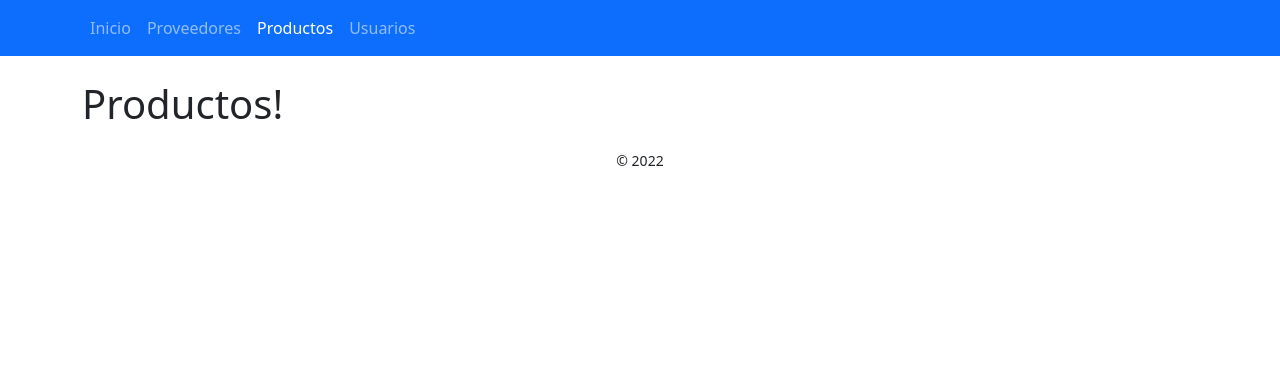
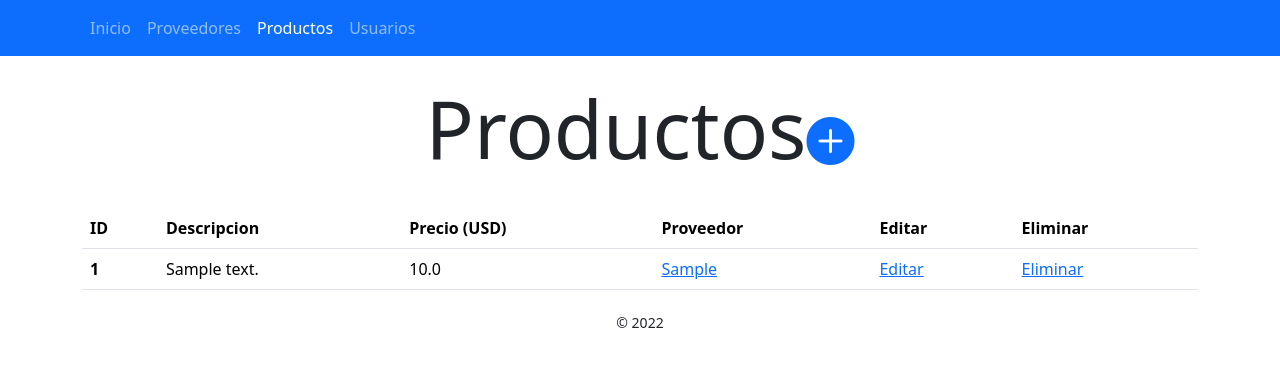
Before and after one commit to lanazirot/python-teclaredo, a Flask app: page /productos in a window 1280 px wide. Shown: the top 367 px of the page. Run offline with Flask 2, Linux system fonts and the light colour scheme; tables that the repository leaves empty hold one stand-in row (values such as "Sample post"); some libraries are stand-ins or nearby versions.

Commit message:
code: final 2 entidades

```diff
--- a/Segundo parcial/Ejercicio 3 - Flask/models.py
+++ b/Segundo parcial/Ejercicio 3 - Flask/models.py
@@ -13,7 +13,10 @@ class Proveedor(db.Model):
     razonSocial = db.Column(db.String(20), unique=True, nullable=False)
     email = db.Column(db.String(50))
     direccion =  db.Column(db.String(255))
-    productos = db.relationship("Producto", backref='proveedor')
+    productos = db.relationship("Producto", backref='proveedor', cascade="all,delete")
+
+    def __repr__(self):
+        return self.razonSocial
 
 class Producto(db.Model):
      id = db.Column(db.Integer, primary_key=True)
--- a/Segundo parcial/Ejercicio 3 - Flask/templates/base.html
+++ b/Segundo parcial/Ejercicio 3 - Flask/templates/base.html
@@ -20,6 +20,7 @@
             margin: 20px;
         }
     </style>
+    <link rel="stylesheet" href="https://cdn.jsdelivr.net/npm/bootstrap-icons@1.8.1/font/bootstrap-icons.css"/>
 </head>
 <body>
     <nav class="navbar navbar-expand-lg navbar-dark bg-primary mb-4">
--- a/Segundo parcial/Ejercicio 3 - Flask/templates/producto/index.html
+++ b/Segundo parcial/Ejercicio 3 - Flask/templates/producto/index.html
@@ -1,4 +1,31 @@
 {% extends './base.html' %}
 {% block content %}
-    <h1>Productos!</h1>
+    <h1 class="display-1 d-flex justify-content-center">Productos <a href="{{ url_for('agregarProducto') }}"><i class="bi bi-plus-circle-fill" style="font-size: 0.6em ;"></i></a></h1>
+    <br>
+
+    <table class="table">
+        <thead class="thead-dark">
+            <tr>
+                <th scope="col">ID</th>
+                <th scope="col">Descripcion</th>
+                <th scope="col">Precio (USD)</th>
+                <th scope="col">Proveedor</th>
+                <th scope="col">Editar</th>
+                <th scope="col">Eliminar</th>
+            </tr>
+        </thead>
+        <tbody>
+            {% for producto in productos %}
+            <tr>
+                <th scope="row">{{producto.id}}</th>
+                <td>{{producto.descripcion}}</td>
+                <td>{{producto.precio}}</td>
+                <td><a href="proveedores/{{producto.proveedor.id}}/productos">{{producto.proveedor}}</a></td>
+                <td><a href="producto/{{producto.id}}/editar">Editar</a></td>
+                <td><a href="producto/{{producto.id}}/eliminar">Eliminar</a></td>
+            </tr>
+            {% endfor %}
+        </tbody>
+    </table>
+
 {% endblock %}
--- a/Segundo parcial/Ejercicio 3 - Flask/templates/proveedor/index.html
+++ b/Segundo parcial/Ejercicio 3 - Flask/templates/proveedor/index.html
@@ -1,6 +1,6 @@
 {% extends './base.html' %}
 {% block content %}
-    <h1 class="display-1 d-flex justify-content-center">Proveedores</h1>
+    <h1 class="display-1 d-flex justify-content-center">Proveedores <a style="margin-left: 1rem;" href="{{ url_for('agregarProveedor') }}"><i class="bi bi-plus-circle-fill" style="font-size: 0.6em ;"></i></a></h1>
     <br>
 
     <table class="table">
@@ -23,8 +23,8 @@
                 <td>{{proveedor.email}}</td>
                 <td>{{proveedor.direccion}}</td>
                 <td><a href="proveedores/{{proveedor.id}}/productos">Productos</a></td>
-                <td><a href="editar/{{proveedor.id}}">Editar</a></td>
-                <td><a href="eliminar/{{proveedor.id}}">Eliminar</a></td>
+                <td><a href="proveedores/{{proveedor.id}}/editar">Editar</a></td>
+                <td><a href="proveedores/{{proveedor.id}}/eliminar">Eliminar</a></td>
             </tr>
             {% endfor %}
         </tbody>
```
Also changed, not shown: Segundo parcial/Ejercicio 3 - Flask/templates/producto/agregar.html (+11 -0 lines), Segundo parcial/Ejercicio 3 - Flask/templates/producto/edit.html (+11 -0 lines), Segundo parcial/Ejercicio 3 - Flask/templates/proveedor/agregar.html (+11 -0 lines), Segundo parcial/Ejercicio 3 - Flask/templates/proveedor/edit.html (+11 -0 lines).
